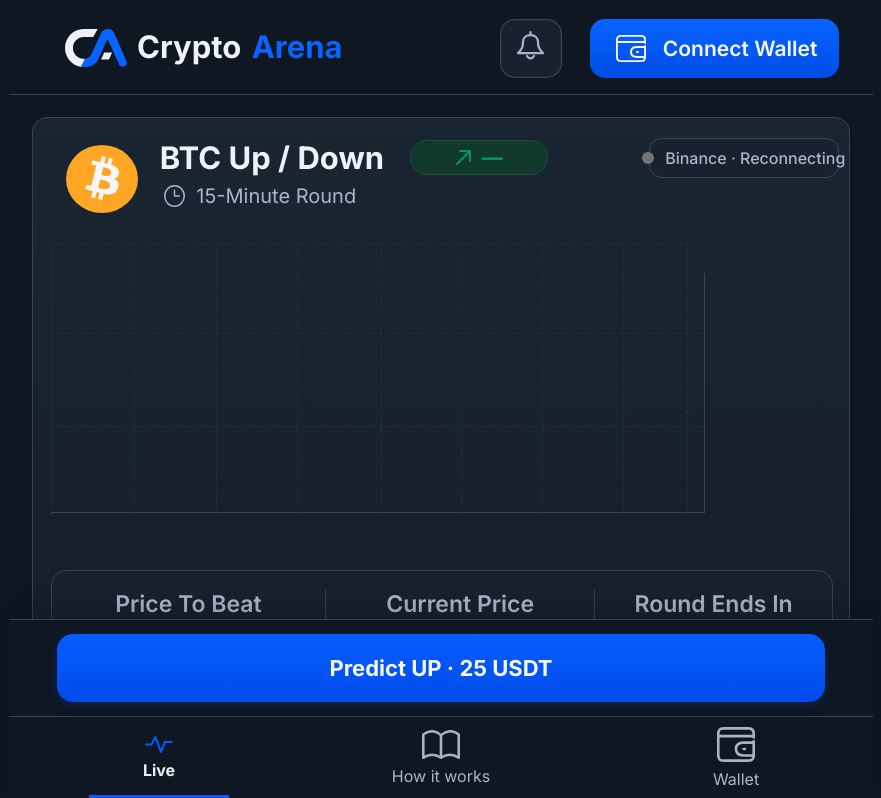
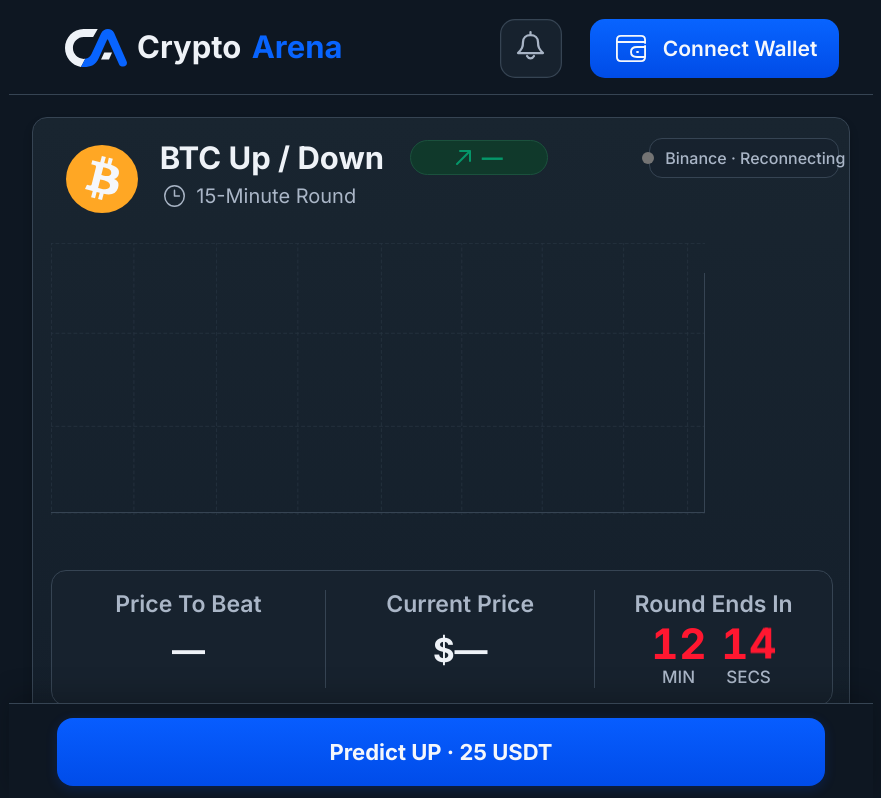
Before and after one commit to CryptoArenaFun/WebSite, a React (Vite) app: page / in a window 1280 px wide. Shown: the top 798 px of the page, without its empty margins (199-1080 px from the left). Built offline with nearby package versions, Linux system fonts and the light colour scheme; no server answers.

Commit message:
Temporarily hide bottom navigation while keeping Predict sticky

```diff
--- a/test4/style.css
+++ b/test4/style.css
@@ -76,3 +76,7 @@ html {scroll-padding-bottom: calc(var(--dock-height) + 12px)}
 @media(prefers-reduced-motion:reduce) {
   .dock-nav-collapse {transition:none}
 }
+
+/* Temporary navigation disable: remove this block to restore the auto-hide menu. */
+:root {--dock-nav-height:0px}
+.predict-dock .dock-nav-collapse {display:none}
```
